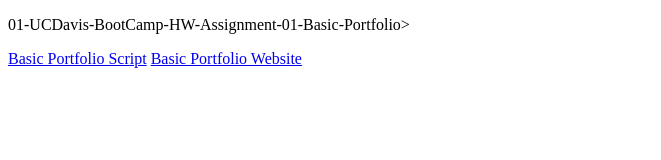
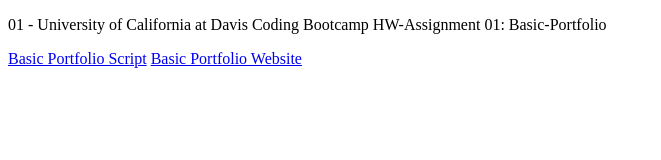
Before and after one commit to stevearchuleta/_stevearchuleta_.github.io, a plain HTML site: page index.html in a window 1280 px wide. Shown: the whole page, without its empty margins (0-661 px from the left). Drawn offline with Linux system fonts and the light colour scheme.

Commit message:
Update index.html

```diff
--- a/index.html
+++ b/index.html
@@ -7,7 +7,7 @@
   <title>Document</title>
 </head>
 <body>
-  <p>01-UCDavis-BootCamp-HW-Assignment-01-Basic-Portfolio></p>
+  <p>01 - University of California at Davis Coding Bootcamp HW-Assignment 01: Basic-Portfolio</p>
     <a href="https://github.com/stevearchuleta/Basic-Portfolio/">Basic Portfolio Script</a>
     <a href="https://stevearchuleta.github.io/Basic-Portfolio/">Basic Portfolio Website</a>
 </body>
```
